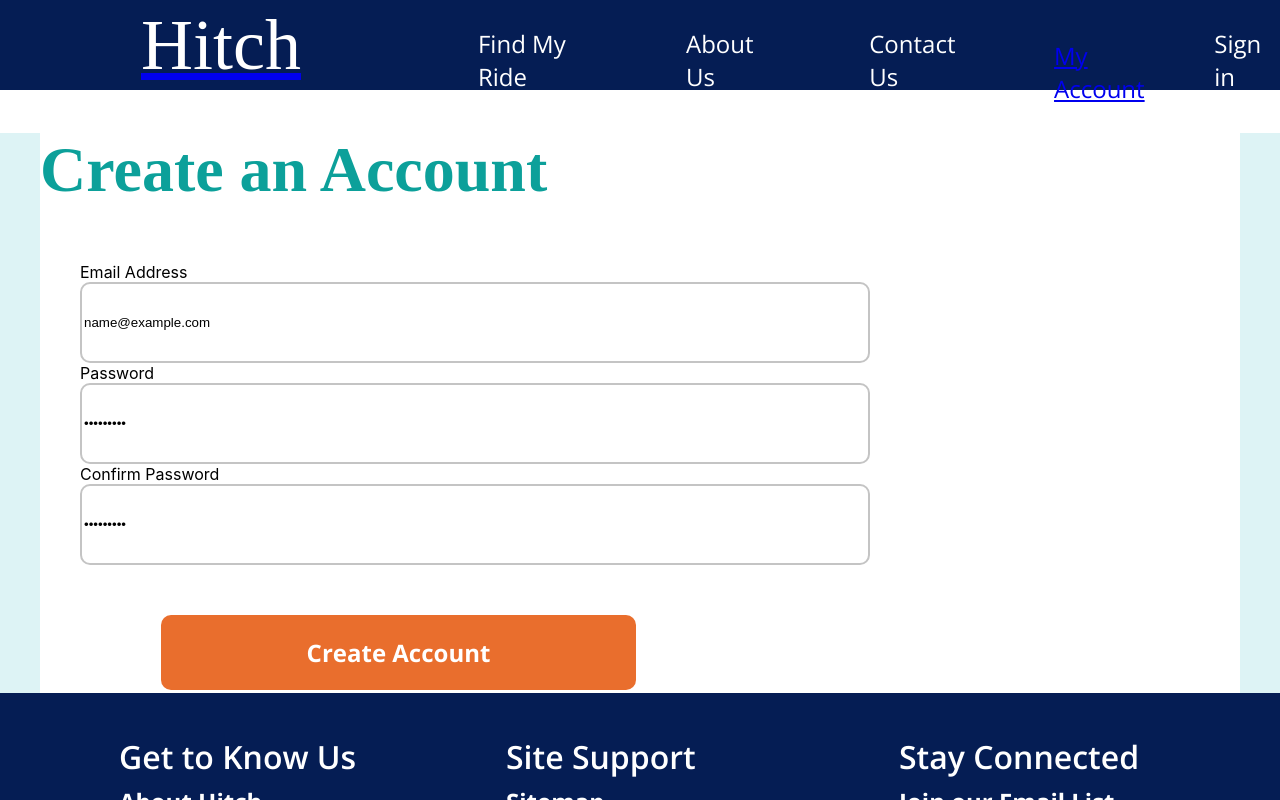
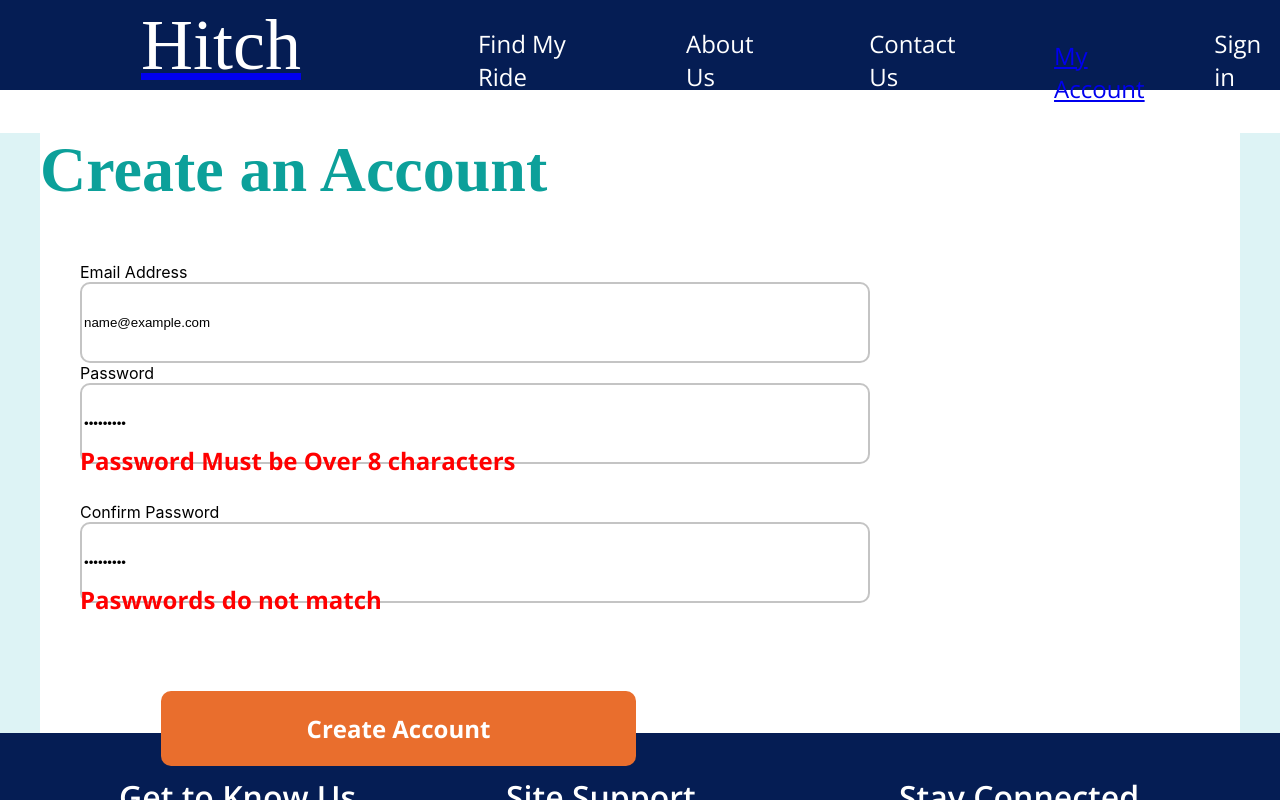
Before and after one commit to zohaibk22/Hitch, a React (Create React App) app in the folder client/: page /create/profile in a window 1280 px wide. Both pictures are taken after typing "name@example.com", "Sample123", "Sample123" into the empty fields and a click on the button "Create Account". Shown: the top 800 px of the page. Built offline with nearby package versions, Linux system fonts and the light colour scheme; no server answers.

Commit message:
Error messages are showing up...Confirm password one not working as it should...still need to disable button until error messages go away

```diff
--- a/client/src/screens/CreateProfile/createProfile.css
+++ b/client/src/screens/CreateProfile/createProfile.css
@@ -2,7 +2,7 @@
   position: relative;
     border-right: 40px solid #ddf3f5;
     border-left: 40px solid #ddf3f5;
-     height: 70vh;
+     height: 75vh;
 }
 
 .create-user-account {
@@ -48,3 +48,8 @@ input{
 .input-field:focus {
   border-color: #e96e2d;
 }
+
+.error-message {
+  color: red;
+
+}
--- a/client/src/screens/CreateProfile/createProfile.jsx
+++ b/client/src/screens/CreateProfile/createProfile.jsx
@@ -14,10 +14,56 @@ class CreateProfile extends Component {
         email: "",
         password: "",
         confirmPassword: "",
+        match: true,
       },
       created: false,
+      errors: {
+        email: true,
+        password: true,
+      },
+      emailValid: false,
+      passwordValid: false,
+      formValid: false,
     };
   }
+
+  validation = (name, value) => {
+    let {emailValid, passwordValid, formValid, errors, profile} = this.state;
+
+    switch(name) {
+      case 'email':
+        emailValid = value.match(/^(([^<>()\[\]\.,;:\s@\"]+(\.[^<>()\[\]\.,;:\s@\"]+)*)|(\".+\"))@(([^<>()[\]\.,;:\s@\"]+\.)+[^<>()[\]\.,;:\s@\"]{2,})$/i);
+        errors.email = emailValid ? true : false;
+        break;
+
+      case 'password':
+        passwordValid = value.length >= 8;
+        errors.password = passwordValid ? null : false
+
+        if(profile.password !== profile.confirmPassword){
+         profile.match = false;
+         console.log(profile.match);
+        }
+        else {
+          profile.match = true;
+        }
+        break;
+
+      default :
+        break;
+
+    }
+
+    this.setState({
+      errors: errors,
+      emailValid: emailValid,
+      passwordValid: passwordValid,
+    })
+
+
+
+  }
+
 
   handleChange = (event) => {
     const { name, value } = event.target;
@@ -26,8 +72,10 @@ class CreateProfile extends Component {
         ...this.state.profile,
         [name]: value,
       },
-    });
+    }, () => {this.validation(name, value)});
   };
+
+
 
   handleSubmit = async (event) => {
     const {password, confirmPassword} = this.state.profile
@@ -72,6 +120,7 @@ class CreateProfile extends Component {
             required
             onChange={this.handleChange}
           />
+          {this.state.errors.email ? null : <p className="error-message">Incorrect Email input</p>}
 
           <label>Password</label>
           <input
@@ -82,6 +131,9 @@ class CreateProfile extends Component {
             required
             onChange={this.handleChange}
           />
+          {this.state.errors.password ? null : <p className = "error-message" >Password Must be Over 8 characters</p>}
+
+
           <label>Confirm Password</label>
           <input
             type='password'
@@ -91,6 +143,10 @@ class CreateProfile extends Component {
             required
             onChange={this.handleChange}
           />
+
+          {this.state.profile.match ? null : <p className = "error-message">Paswwords do not match</p>}
+
+
 
 
            <button  type= "submit" className="create-profile-button"
```
